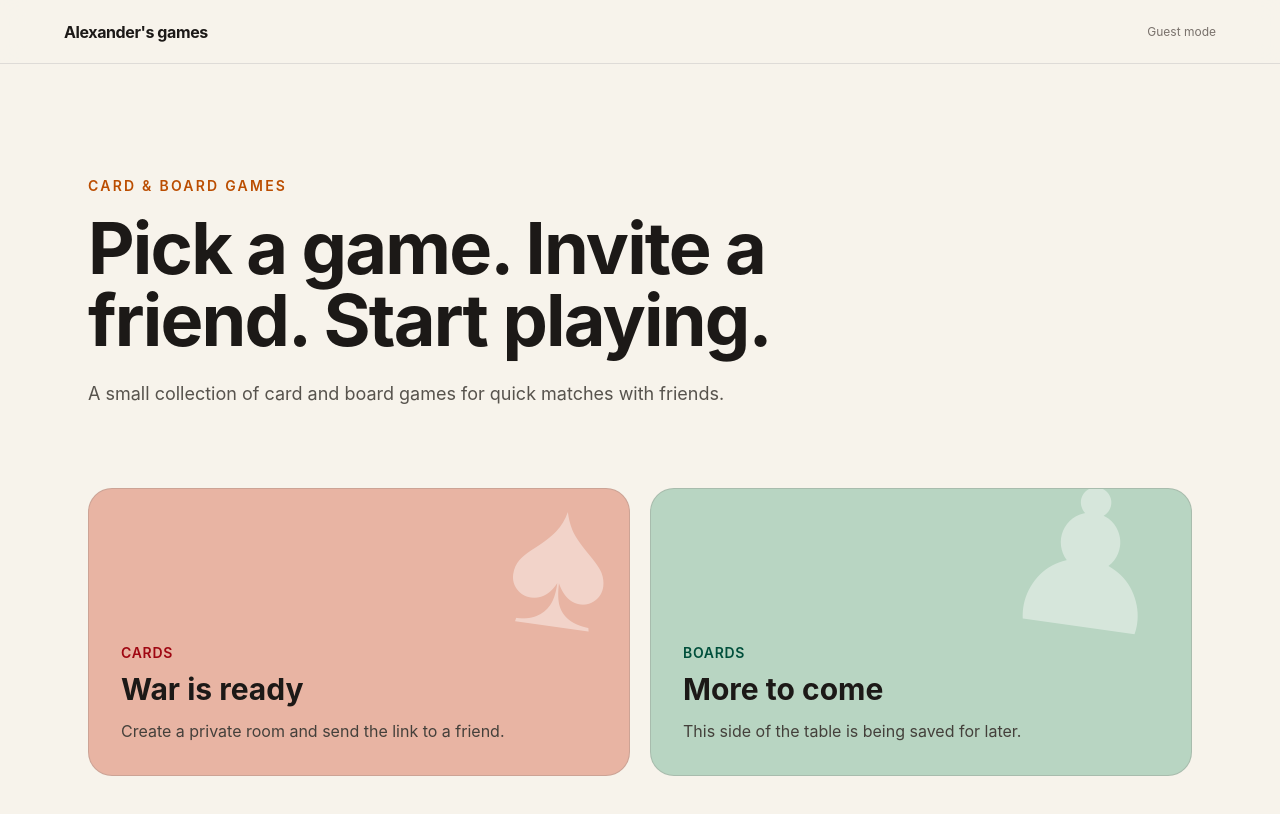
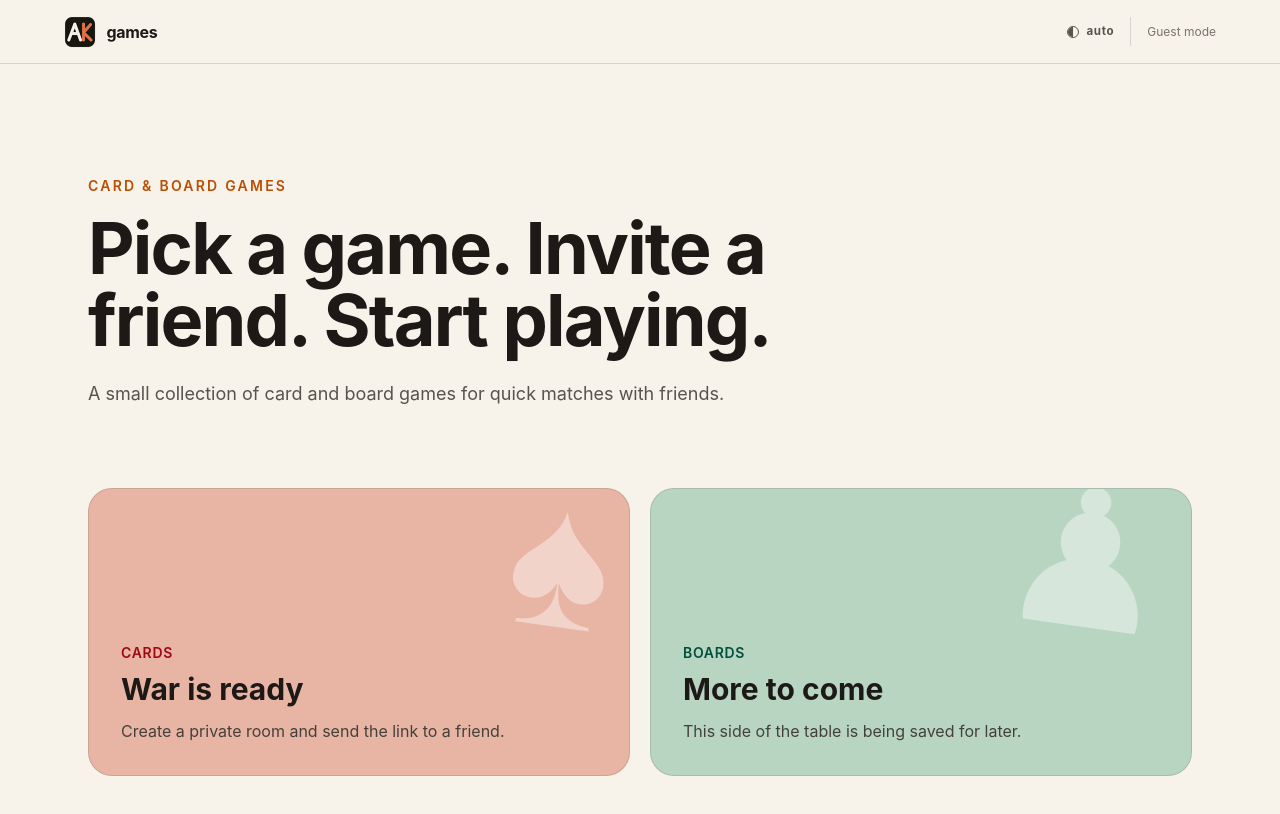
Before and after one commit to alkval/games-platform, a React (Vite) app: page / in a window 1280 px wide. Shown: the top 814 px of the page. Built offline with nearby package versions, Linux system fonts and the light colour scheme; no server answers; what boardgame.io would draw is missing.

Commit message:
Add branded header and adaptive themes

```diff
--- a/index.html
+++ b/index.html
@@ -4,10 +4,22 @@
     <meta charset="UTF-8" />
     <meta name="viewport" content="width=device-width, initial-scale=1.0" />
     <meta name="description" content="Play card and board games online with friends." />
-    <meta name="theme-color" content="#171512" />
+    <meta id="theme-color" name="theme-color" content="#f7f3eb" />
     <link rel="icon" type="image/png" href="/favicon.png" />
     <link rel="apple-touch-icon" href="/apple-touch-icon.png" />
     <title>Alexander Games</title>
+    <script>
+      (() => {
+        try {
+          const saved = localStorage.getItem('theme');
+          const mode = saved === 'light' || saved === 'dark' ? saved : 'auto';
+          const dark = mode === 'dark' || (mode === 'auto' && matchMedia('(prefers-color-scheme: dark)').matches);
+          document.documentElement.dataset.theme = mode;
+          document.documentElement.dataset.colorScheme = dark ? 'dark' : 'light';
+          document.getElementById('theme-color').content = dark ? '#14140f' : '#f7f3eb';
+        } catch { /* use the light defaults */ }
+      })();
+    </script>
   </head>
   <body>
     <div id="root"></div>
--- a/src/client/components/SiteHeader.tsx
+++ b/src/client/components/SiteHeader.tsx
@@ -1,15 +1,18 @@
 import { Link } from 'react-router-dom';
 import { useAuth } from '../auth-context';
+import { ThemeToggle } from './ThemeToggle';
 
 export function SiteHeader() {
   const { user, loading, googleIsConfigured, logout } = useAuth();
 
   return (
     <header className="site-header">
-      <Link className="font-bold tracking-tight" to="/">
-        Alexander's games
+      <Link className="brand-lockup" to="/" aria-label="Games home">
+        <img className="brand-mark" src="/favicon.png" alt="" />
+        <span>games</span>
       </Link>
       <nav className="flex items-center gap-4 text-sm">
+        <ThemeToggle />
         {!loading && user ? (
           <div className="flex items-center gap-2">
             <Link className="profile-link" to="/profile" aria-label={`Open ${user.displayName}'s profile`}>
--- /dev/null
+++ b/src/client/components/ThemeToggle.tsx
@@ -0,0 +1,56 @@
+import { useEffect, useState } from 'react';
+
+type ThemeMode = 'auto' | 'light' | 'dark';
+
+const modes: ThemeMode[] = ['auto', 'light', 'dark'];
+const media = window.matchMedia('(prefers-color-scheme: dark)');
+
+function readMode(): ThemeMode {
+  try {
+    const saved = localStorage.getItem('theme');
+    return saved === 'light' || saved === 'dark' ? saved : 'auto';
+  } catch {
+    return 'auto';
+  }
+}
+
+function applyMode(mode: ThemeMode) {
+  const dark = mode === 'dark' || (mode === 'auto' && media.matches);
+  document.documentElement.dataset.theme = mode;
+  document.documentElement.dataset.colorScheme = dark ? 'dark' : 'light';
+  document.querySelector<HTMLMetaElement>('#theme-color')?.setAttribute('content', dark ? '#14140f' : '#f7f3eb');
+}
+
+export function ThemeToggle() {
+  const [mode, setMode] = useState<ThemeMode>(readMode);
+
+  useEffect(() => {
+    applyMode(mode);
+    const followSystem = () => mode === 'auto' && applyMode('auto');
+    media.addEventListener('change', followSystem);
+    return () => media.removeEventListener('change', followSystem);
+  }, [mode]);
+
+  const cycleTheme = () => {
+    const next = modes[(modes.indexOf(mode) + 1) % modes.length];
+    try {
+      if (next === 'auto') localStorage.removeItem('theme');
+      else localStorage.setItem('theme', next);
+    } catch { /* keep the preference for this visit */ }
+    setMode(next);
+  };
+
+  return (
+    <button
+      className="theme-button"
+      type="button"
+      data-mode={mode}
+      aria-label={`Colour theme: ${mode}. Click to change.`}
+      title={`Theme: ${mode}`}
+      onClick={cycleTheme}
+    >
+      <span className="theme-dot" aria-hidden="true" />
+      <span className="theme-label">{mode}</span>
+    </button>
+  );
+}
--- a/src/client/styles.css
+++ b/src/client/styles.css
@@ -1,11 +1,44 @@
 @import "tailwindcss";
 
 :root {
+  color-scheme: light;
+  --paper: #f7f3eb;
+  --surface: rgb(255 255 255 / 0.58);
+  --surface-solid: #fafaf9;
+  --ink: #1c1917;
+  --ink-soft: #57534e;
+  --ink-muted: #78716c;
+  --rule: #d6d3d1;
+  --rule-soft: rgb(120 113 108 / 0.25);
+  --accent: #b45309;
+  --button-ink: #1c1917;
+  --button-paper: #ffffff;
+  --warm: #e8b4a3;
+  --cool: #b8d5c2;
+  --shadow: rgb(41 37 36 / 0.12);
   font-family: Inter, ui-sans-serif, system-ui, sans-serif;
-  color: #1c1917;
-  background: #f7f3eb;
+  color: var(--ink);
+  background: var(--paper);
   font-synthesis: none;
   text-rendering: optimizeLegibility;
+}
+
+:root[data-color-scheme="dark"] {
+  color-scheme: dark;
+  --paper: #14140f;
+  --surface: rgb(35 34 27 / 0.82);
+  --surface-solid: #23221b;
+  --ink: #f2efe7;
+  --ink-soft: #c7c1b4;
+  --ink-muted: #999385;
+  --rule: #403e34;
+  --rule-soft: rgb(236 231 217 / 0.16);
+  --accent: #e07a56;
+  --button-ink: #f2efe7;
+  --button-paper: #17160f;
+  --warm: #7a493e;
+  --cool: #365d4b;
+  --shadow: rgb(0 0 0 / 0.3);
 }
 
 * {
@@ -16,6 +49,9 @@ body {
   margin: 0;
   min-width: 320px;
   min-height: 100vh;
+  background: var(--paper);
+  color: var(--ink);
+  transition: background-color 180ms ease, color 180ms ease;
 }
 
 button,
@@ -31,7 +67,7 @@ a {
 a:focus-visible,
 button:focus-visible,
 input:focus-visible {
-  outline: 2px solid #b45309;
+  outline: 2px solid var(--accent);
   outline-offset: 3px;
 }
 
@@ -43,19 +79,72 @@ input:focus-visible {
   align-items: center;
   justify-content: space-between;
   gap: 1rem;
-  border-bottom: 1px solid rgb(214 211 209 / 0.75);
-  background: rgb(247 243 235 / 0.9);
+  border-bottom: 1px solid var(--rule-soft);
+  background: color-mix(in srgb, var(--paper) 90%, transparent);
   padding: 0.75rem max(1.5rem, calc((100vw - 72rem) / 2));
   backdrop-filter: blur(12px);
 }
 
+.brand-lockup {
+  display: inline-flex;
+  align-items: center;
+  gap: 0.65rem;
+  color: var(--ink);
+  font-weight: 750;
+  letter-spacing: -0.02em;
+}
+
+.brand-mark {
+  width: 2rem;
+  height: 2rem;
+  border-radius: 0.52rem;
+}
+
+.theme-button {
+  display: inline-flex;
+  align-items: center;
+  gap: 0.45rem;
+  border: 0;
+  border-right: 1px solid var(--rule);
+  background: transparent;
+  color: var(--ink-soft);
+  padding: 0.4rem 1rem 0.4rem 0;
+  font-size: 0.72rem;
+  font-weight: 650;
+  letter-spacing: 0.06em;
+  text-transform: lowercase;
+}
+
+.theme-button:hover { color: var(--ink); }
+
+.theme-dot {
+  position: relative;
+  width: 0.75rem;
+  height: 0.75rem;
+  overflow: hidden;
+  border: 1px solid currentColor;
+  border-radius: 999px;
+}
+
+.theme-dot::after {
+  content: "";
+  position: absolute;
+  inset: 0;
+  background: currentColor;
+  transform: scaleX(0.5);
+  transform-origin: left;
+}
+
+.theme-button[data-mode="light"] .theme-dot::after { transform: scaleX(0); }
+.theme-button[data-mode="dark"] .theme-dot::after { transform: scaleX(1); }
+
 .header-link {
-  color: #57534e;
+  color: var(--ink-soft);
   transition: color 150ms ease;
 }
 
 .header-link:hover {
-  color: #1c1917;
+  color: var(--ink);
 }
 
 .profile-link {
@@ -63,13 +152,13 @@ input:focus-visible {
   align-items: center;
   gap: 0.55rem;
   border-radius: 999px;
-  color: #44403c;
+  color: var(--ink-soft);
   font-weight: 650;
   transition: color 150ms ease, background-color 150ms ease;
 }
 
 .profile-link:hover {
-  color: #1c1917;
+  color: var(--ink);
 }
 
 .profile-avatar {
@@ -83,8 +172,8 @@ input:focus-visible {
 .profile-avatar-fallback {
   display: grid;
   place-items: center;
-  background: #1c1917;
-  color: white;
+  background: var(--button-ink);
+  color: var(--button-paper);
   font-size: 0.78rem;
 }
 
@@ -92,7 +181,7 @@ input:focus-visible {
   display: flex;
   align-items: center;
   gap: 1.25rem;
-  border-bottom: 1px solid #d6d3d1;
+  border-bottom: 1px solid var(--rule);
   padding-bottom: 2rem;
 }
 
@@ -101,20 +190,20 @@ input:focus-visible {
   height: 5.5rem;
   border-radius: 1.5rem;
   object-fit: cover;
-  box-shadow: 0 12px 28px rgb(41 37 36 / 0.14);
+  box-shadow: 0 12px 28px var(--shadow);
 }
 
 .stat-card {
-  border: 1px solid #d6d3d1;
+  border: 1px solid var(--rule);
   border-radius: 1rem;
-  background: rgb(255 255 255 / 0.58);
+  background: var(--surface);
   padding: 1.25rem;
 }
 
 .profile-panel {
-  border: 1px solid #d6d3d1;
+  border: 1px solid var(--rule);
   border-radius: 1.25rem;
-  background: rgb(255 255 255 / 0.48);
+  background: var(--surface);
   padding: 1.5rem;
 }
 
@@ -144,21 +233,21 @@ input:focus-visible {
 
 .small-button {
   min-height: 2.25rem;
-  background: #1c1917;
-  color: white;
+  background: var(--button-ink);
+  color: var(--button-paper);
   padding: 0.45rem 0.8rem;
 }
 
 .primary-button {
-  border: 1px solid #1c1917;
-  background: #1c1917;
-  color: white;
+  border: 1px solid var(--button-ink);
+  background: var(--button-ink);
+  color: var(--button-paper);
 }
 
 .secondary-button {
-  border: 1px solid #d6d3d1;
+  border: 1px solid var(--rule);
   background: transparent;
-  color: #1c1917;
+  color: var(--ink);
 }
 
 .primary-button:hover,
@@ -168,7 +257,7 @@ input:focus-visible {
 }
 
 .secondary-button:hover {
-  border-color: #78716c;
+  border-color: var(--ink-muted);
 }
 
 .primary-button:disabled,
@@ -183,7 +272,7 @@ input:focus-visible {
   min-height: 18rem;
   overflow: hidden;
   align-items: flex-end;
-  border: 1px solid rgb(120 113 108 / 0.25);
+  border: 1px solid var(--rule-soft);
   border-radius: 1.5rem;
   padding: 2rem;
   transition: transform 180ms ease, box-shadow 180ms ease;
@@ -192,15 +281,15 @@ input:focus-visible {
 .portal-card:hover,
 .game-list-card:hover {
   transform: translateY(-3px);
-  box-shadow: 0 18px 38px rgb(41 37 36 / 0.1);
+  box-shadow: 0 18px 38px var(--shadow);
 }
 
 .portal-card-warm {
-  background: #e8b4a3;
+  background: var(--warm);
 }
 
 .portal-card-cool {
-  background: #b8d5c2;
+  background: var(--cool);
 }
 
 .portal-mark {
@@ -215,9 +304,9 @@ input:focus-visible {
 }
 
 .game-list-card {
-  border: 1px solid #d6d3d1;
+  border: 1px solid var(--rule);
   border-radius: 1.25rem;
-  background: rgb(255 255 255 / 0.65);
+  background: var(--surface);
   padding: 1.75rem;
   transition: transform 180ms ease, box-shadow 180ms ease;
 }
@@ -225,7 +314,7 @@ input:focus-visible {
 .form-label {
   display: block;
   margin-bottom: 0.45rem;
-  color: #44403c;
+  color: var(--ink-soft);
   font-size: 0.875rem;
   font-weight: 650;
 }
@@ -234,9 +323,10 @@ input:focus-visible {
   display: block;
   width: 100%;
   min-height: 3rem;
-  border: 1px solid #d6d3d1;
+  border: 1px solid var(--rule);
   border-radius: 0.65rem;
-  background: #fafaf9;
+  background: var(--surface-solid);
+  color: var(--ink);
   padding: 0.7rem 0.9rem;
 }
 
@@ -307,6 +397,32 @@ input:focus-visible {
   scrollbar-color: #a7f3d0 transparent;
 }
 
+/* Tailwind utilities used by the screens inherit the same effective theme. */
+:root[data-color-scheme="dark"] .text-stone-400,
+:root[data-color-scheme="dark"] .text-stone-500 { color: var(--ink-muted); }
+
+:root[data-color-scheme="dark"] .text-stone-600,
+:root[data-color-scheme="dark"] .text-stone-700 { color: var(--ink-soft); }
+
+:root[data-color-scheme="dark"] .hover\:text-stone-900:hover { color: var(--ink); }
+:root[data-color-scheme="dark"] .text-amber-700 { color: #f0a174; }
+:root[data-color-scheme="dark"] .text-red-800 { color: #f29a82; }
+:root[data-color-scheme="dark"] .text-emerald-900 { color: #b9e5ce; }
+:root[data-color-scheme="dark"] .border-stone-200,
+:root[data-color-scheme="dark"] .border-stone-300 { border-color: var(--rule); }
+:root[data-color-scheme="dark"] .bg-stone-200 { background-color: #3c3a31; }
+:root[data-color-scheme="dark"] .bg-white { background-color: var(--surface-solid); }
+:root[data-color-scheme="dark"] .bg-red-50 { background-color: #482721; }
+:root[data-color-scheme="dark"] .bg-red-50.text-red-800 { color: #ffc0ae; }
+:root[data-color-scheme="dark"] .bg-emerald-100 { background-color: #244c3c; }
+:root[data-color-scheme="dark"] .text-emerald-800 { color: #b9e5ce; }
+:root[data-color-scheme="dark"] .bg-amber-100 { background-color: #584526; }
+:root[data-color-scheme="dark"] .text-amber-800 { color: #f4d49c; }
+
+/* The felt table and physical playing cards deliberately keep their own palette. */
+.game-table .playing-card { background: #fffdf8; color: #1c1917; }
+.game-table .playing-card-red { color: #991b1b; }
+
 @media (max-width: 640px) {
   .site-header {
     padding-inline: 1rem;
@@ -314,6 +430,14 @@ input:focus-visible {
 
   .header-link:not(button) {
     display: none;
+  }
+
+  .theme-label {
+    display: none;
+  }
+
+  .theme-button {
+    padding-right: 0.75rem;
   }
 
   .page-shell {
```
Also changed, not shown: 1 other file (tests, documents, lock files or other folders).
